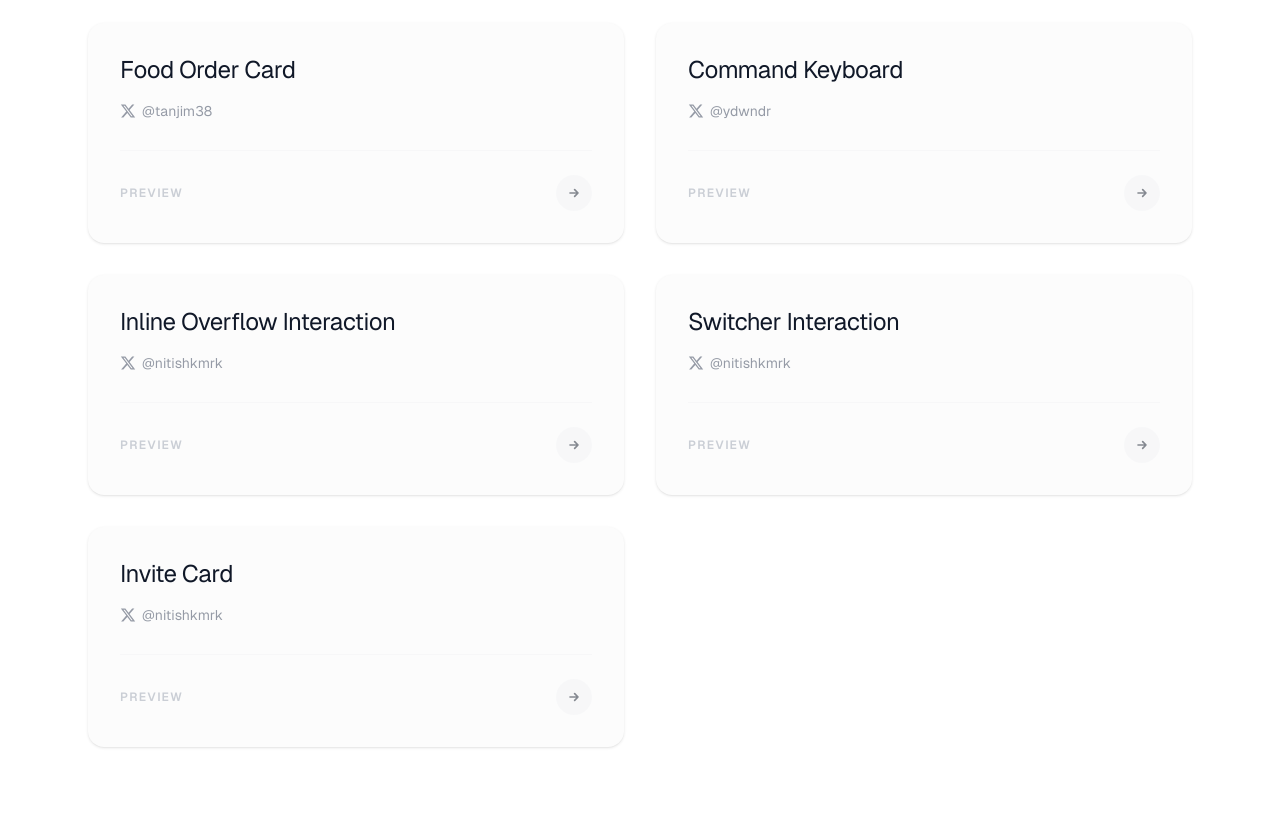
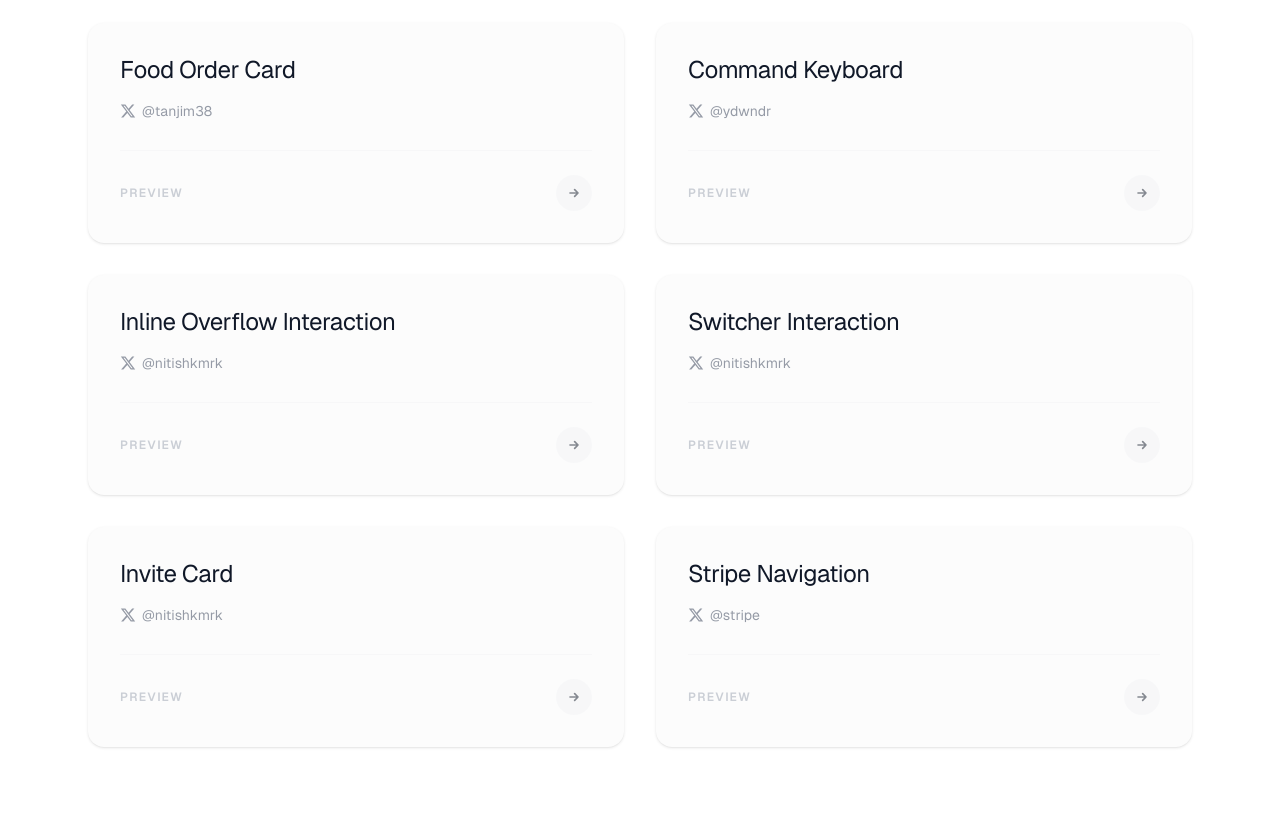
Before and after one commit to paul1029-ife/design-recreation, a React (Vite) app: page / in a window 1280 px wide. Shown: the part 105-943 px from the top of the page. Built offline with nearby package versions, Linux system fonts and the light colour scheme.

Commit message:
Add stripe component to main page

```diff
--- a/src/App.tsx
+++ b/src/App.tsx
@@ -8,6 +8,7 @@ import FoodOrderCard from "./components/recreations/OrderCard";
 import CommandPalette from "./components/recreations/command-keyboard/CommandPalette";
 import SwitcherInteraction from "./components/recreations/SwitcherInteraction";
 import BlurText from "./components/global/BlurText";
+import StripeNav from "./components/recreations/StripeNav";
 
 const components: PlaygroundComponent[] = [
   {
@@ -44,6 +45,13 @@ const components: PlaygroundComponent[] = [
     source: "nitishkmrk",
     url: "https://x.com/nitishkmrk/status/1803335945120514234",
     component: InviteCard,
+  },
+  {
+    id: 6,
+    name: "Stripe Navigation",
+    source: "stripe",
+    url: "https://stripe.com",
+    component: StripeNav,
   },
 ];
 
```
